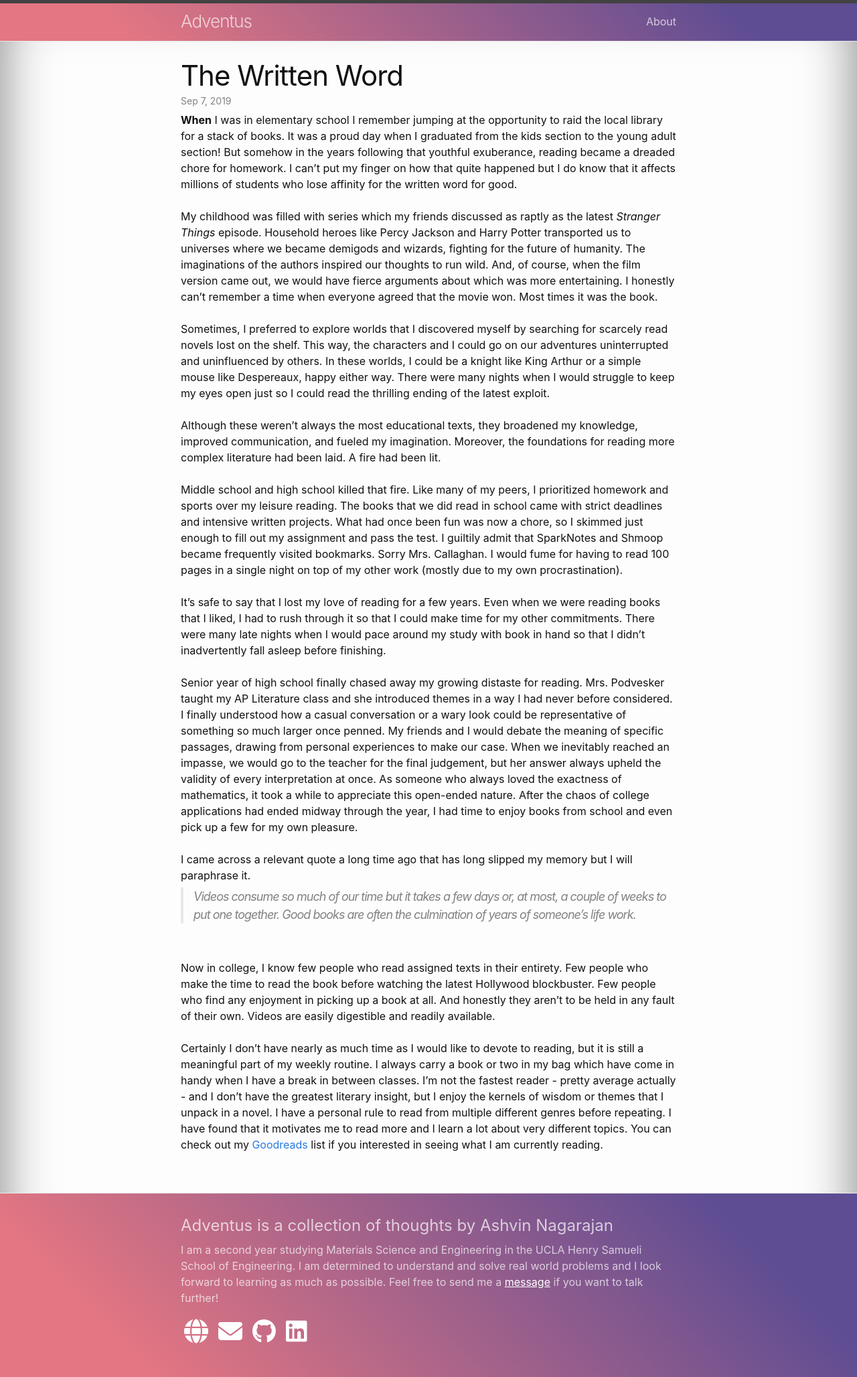
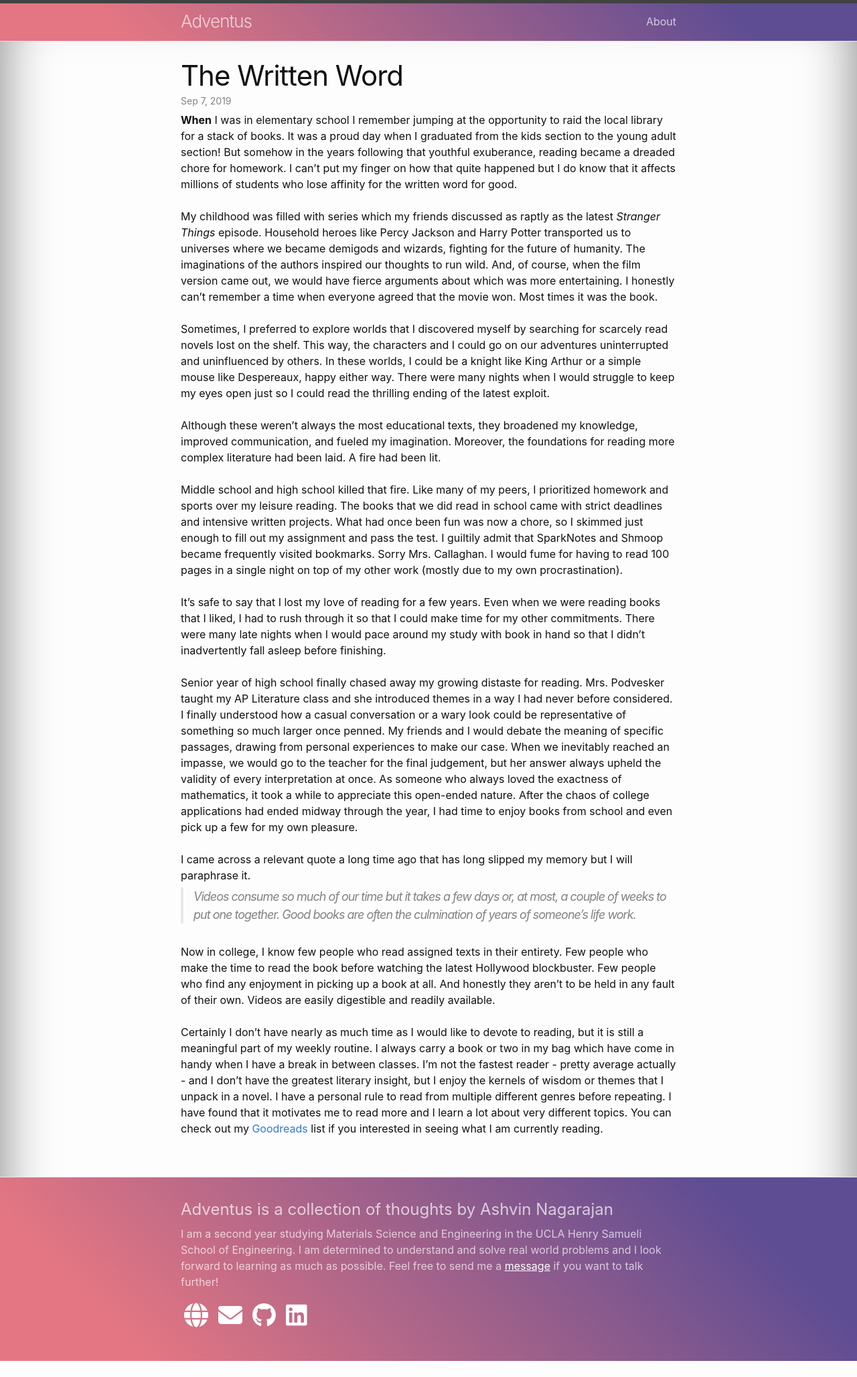
Before and after one commit to ashvinnagarajan/Blog, a Jekyll site: the page built from _posts/2019-09-07-the-written-word.markdown, in a window 1280 px wide. Shown: the whole page at 67% size. Built offline with Jekyll 4.4.1, drawn with Linux system fonts in a browser that asks for light colours; nearby versions of some CDN libraries; after the commit the page ends 2032 px from its top, so only the background shows below that.

Commit message:
Update 2019-09-07-the-written-word.markdown

```diff
--- a/_posts/2019-09-07-the-written-word.markdown
+++ b/_posts/2019-09-07-the-written-word.markdown
@@ -25,7 +25,7 @@ I came across a relevant quote a long time ago that has long slipped my memory b
 
 > Videos consume so much of our time but it takes a few days or, at most, a couple of weeks to put one together. Good books are often the culmination of years of someone's life work.
 
-<br/><br/>
+<br/>
 Now in college, I know few people who read assigned texts in their entirety. Few people who make the time to read the book before watching the latest Hollywood blockbuster. Few people who find any enjoyment in picking up a book at all. And honestly they aren't to be held in any fault of their own. Videos are easily digestible and readily available.
 <br/><br/>
 Certainly I don't have nearly as much time as I would like to devote to reading, but it is still a meaningful part of my weekly routine. I always carry a book or two in my bag which have come in handy when I have a break in between classes. I'm not the fastest reader - pretty average actually - and I don't have the greatest literary insight, but I enjoy the kernels of wisdom or themes that I unpack in a novel. I have a personal rule to read from multiple different genres before repeating. I have found that it motivates me to read more and I learn a lot about very different topics. You can check out my <a href="https://www.goodreads.com/review/list/99496080">Goodreads</a> list if you interested in seeing what I am currently reading.
```
